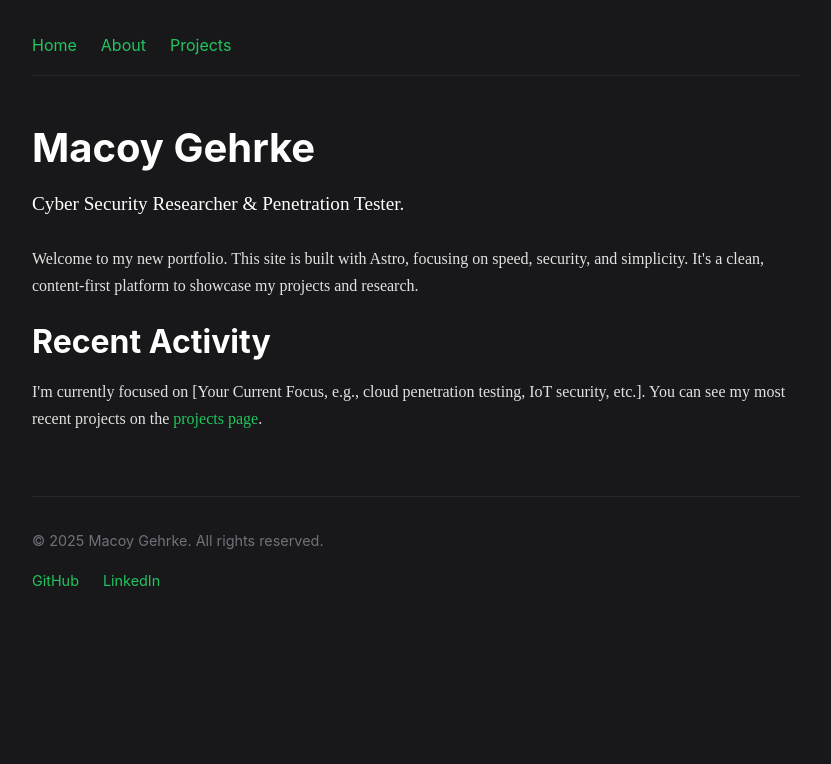
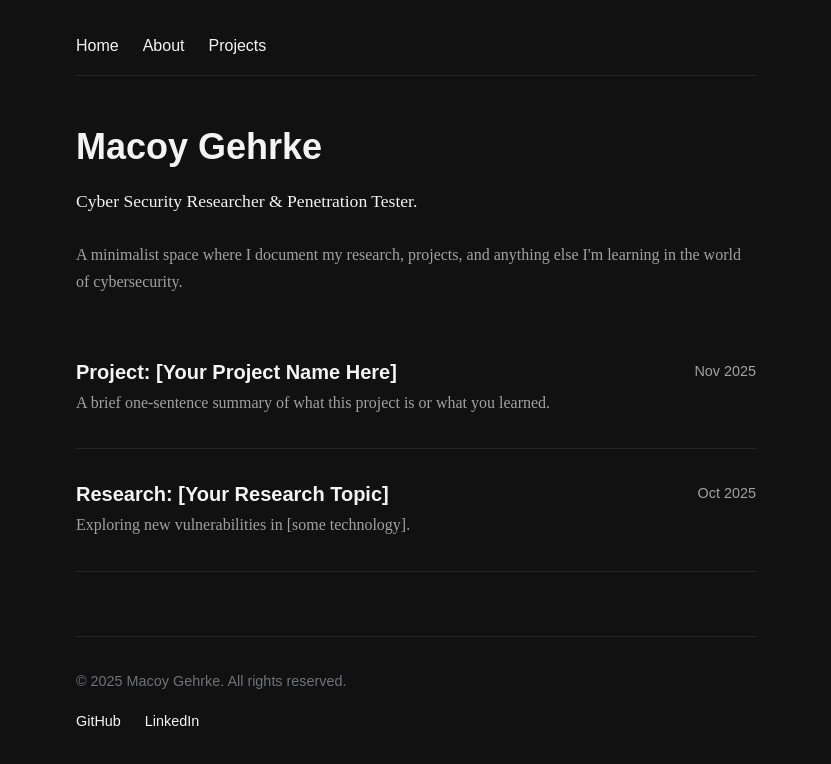
Before and after one commit to MMGehrke/Portfolio, an Astro site: page / in a window 1280 px wide. Shown: the whole page, without its empty margins (224-1055 px from the left). Built offline with nearby package versions, Linux system fonts and the light colour scheme; Astro itself is replaced by a stand-in of ours.

Commit message:
feat: implement new minimalist design

```diff
--- a/src/layouts/MainLayout.astro
+++ b/src/layouts/MainLayout.astro
@@ -16,7 +16,7 @@ const { title } = Astro.props;
   <meta name="description" content="Macoy Gehrke's professional portfolio." />
 </head>
 <body>
-  <div style="max-width: 768px; margin: 0 auto;">
+  <div style="max-width: 680px; margin: 0 auto;">
     <Header />
     <main>
       <slot />
--- a/src/pages/index.astro
+++ b/src/pages/index.astro
@@ -3,19 +3,84 @@ import MainLayout from '../layouts/MainLayout.astro';
 ---
 
 <MainLayout title="Home">
+
+  <section style="margin-bottom: 4rem;">
     <h1>Macoy Gehrke</h1>
-  <p style="font-size: 1.2rem; color: var(--heading-color);">
+    <p style="font-size: 1.1rem; color: var(--heading-color);">
       Cyber Security Researcher & Penetration Tester.
     </p>
     <p>
-    Welcome to my new portfolio. This site is built with Astro, focusing on speed,
-    security, and simplicity. It's a clean, content-first platform to showcase my
-    projects and research.
+      A minimalist space where I document my research, projects, and
+      anything else I'm learning in the world of cybersecurity.
     </p>
+  </section>
 
-  <h2>Recent Activity</h2>
-  <p>
-    I'm currently focused on [Your Current Focus, e.g., cloud penetration testing, IoT security, etc.].
-    You can see my most recent projects on the <a href="/projects">projects page</a>.
+  <section>
+    <article style="margin-bottom: 2rem; border-bottom: 1px solid var(--border-color); padding-bottom: 2rem;">
+      <a href="/projects" class="article-link">
+        <div class="article-content">
+          <h3 class="article-title">Project: [Your Project Name Here]</h3>
+          <p class="article-description">
+            A brief one-sentence summary of what this project is or what you learned.
           </p>
+        </div>
+        <time class="article-date">Nov 2025</time>
+      </a>
+    </article>
+
+    <article style="margin-bottom: 2rem; border-bottom: 1px solid var(--border-color); padding-bottom: 2rem;">
+      <a href="/projects" class="article-link">
+        <div class="article-content">
+          <h3 class="article-title">Research: [Your Research Topic]</h3>
+          <p class="article-description">
+            Exploring new vulnerabilities in [some technology].
+          </p>
+        </div>
+        <time class="article-date">Oct 2025</time>
+      </a>
+    </article>
+
+  </section>
+
 </MainLayout>
+
+<style>
+  .article-link {
+    display: flex;
+    justify-content: space-between;
+    align-items: flex-start;
+    text-decoration: none;
+    color: var(--text-color);
+    transition: all 0.2s ease;
+  }
+
+  .article-link:hover {
+    color: var(--accent-color);
+  }
+
+  .article-link:hover .article-title {
+    color: var(--accent-color);
+  }
+
+  .article-title {
+    color: var(--heading-color);
+    margin-bottom: 0.25rem;
+    transition: color 0.2s ease;
+  }
+
+  .article-description {
+    margin: 0;
+  }
+
+  .article-content {
+    flex: 1;
+  }
+
+  .article-date {
+    font-family: var(--font-sans);
+    font-size: 0.9rem;
+    color: var(--text-color);
+    padding-left: 1.5rem;
+    text-align: right;
+  }
+</style>
--- a/src/styles/global.css
+++ b/src/styles/global.css
@@ -1,15 +1,16 @@
-/* 1. Import Fonts (Inter & Lora) */
-@import url('https://fonts.googleapis.com/css2?family=Inter:wght@400;600;700&family=Lora:wght@400;500&display=swap');
+/* 1. Import Fonts (Figtree & Lora) */
+@import url('https://fonts.googleapis.com/css2?family=Figtree:wght@600;700&family=Lora:wght@400;500&display=swap');
 
-/* 2. CSS Variables (The Theme) */
+/* 2. CSS Variables (The New Theme) */
 :root {
-  --bg-color: #18181B;
-  --text-color: #E2E2E2;
-  --heading-color: #FFFFFF;
-  --accent-color: #22C55E; /* Bright Green */
-  --border-color: #27272A;
+  /* This is a professional dark palette inspired by the site */
+  --bg-color: #111111;
+  --text-color: #A1A1A1;
+  --heading-color: #F4F4F4;
+  --accent-color: #FFFFFF;
+  --border-color: #272727;
 
-  --font-sans: 'Inter', sans-serif;
+  --font-sans: 'Figtree', sans-serif;
   --font-serif: 'Lora', serif;
 }
 
@@ -37,34 +38,35 @@ body {
 h1, h2, h3, h4, h5, h6 {
   font-family: var(--font-sans);
   color: var(--heading-color);
-  font-weight: 700;
-  line-height: 1.2;
+  font-weight: 600;
+  line-height: 1.3;
   margin-bottom: 1rem;
 }
 
-h1 { font-size: 2.5rem; }
-h2 { font-size: 2rem; }
-h3 { font-size: 1.5rem; }
+h1 { font-size: 2.25rem; }
+h2 { font-size: 1.75rem; }
+h3 { font-size: 1.25rem; }
 
 p {
   margin-bottom: 1.5rem;
 }
 
 a {
-  color: var(--accent-color);
+  color: var(--heading-color);
   text-decoration: none;
-  transition: opacity 0.2s ease;
+  transition: color 0.2s ease;
 }
 
+/* Main link hover effect */
 a:hover {
-  opacity: 0.8;
+  color: var(--accent-color);
   text-decoration: underline;
 }
 
-/* 5. Code Blocks */
+/* 5. Code Blocks (Secure Design) */
 pre, code {
   font-family: 'JetBrains Mono', monospace;
-  background-color: #27272A;
+  background-color: #272727;
   padding: 0.2rem 0.4rem;
   border-radius: 4px;
   font-size: 0.9rem;
```
Lines whose indentation alone changed are shown as unchanged.
